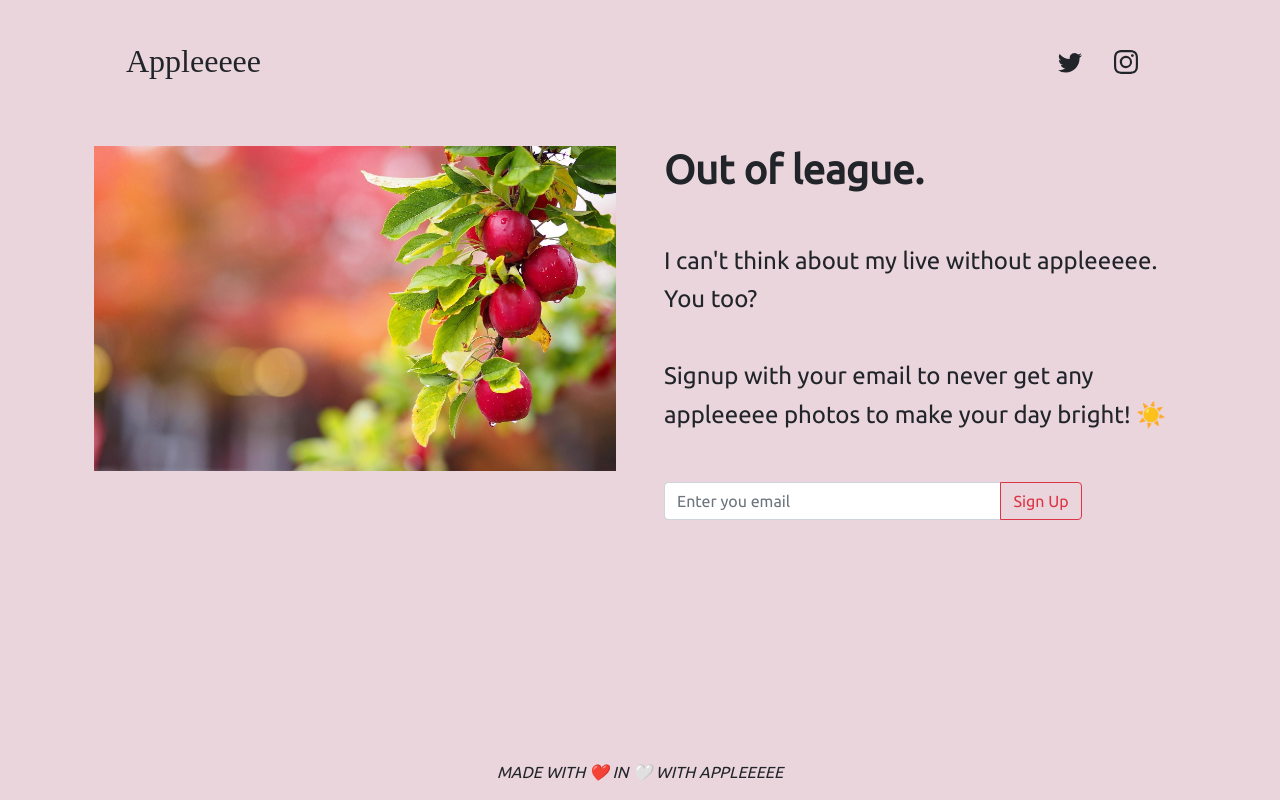
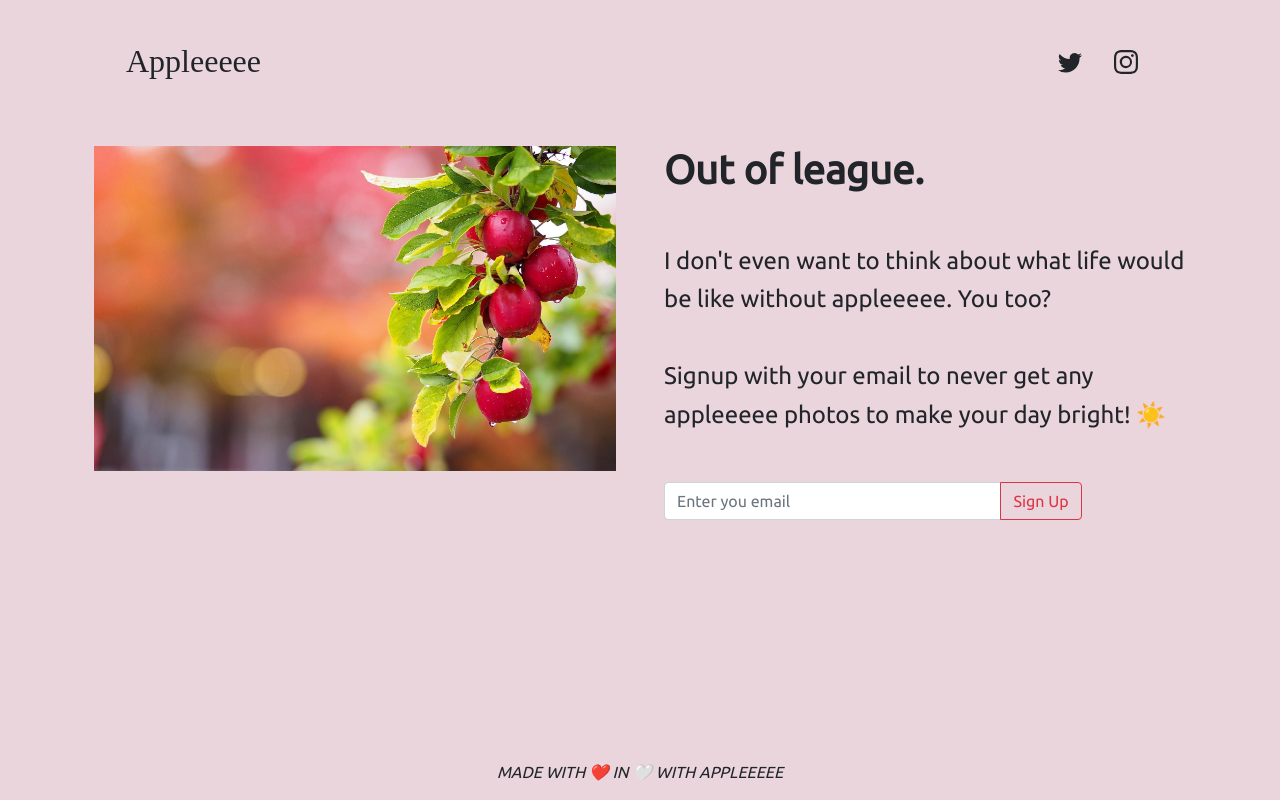
Before and after one commit to prateek-budhiraja/landing-page-launch, a React (Create React App) app: page / in a window 1280 px wide. Built offline with nearby package versions, Linux system fonts and the light colour scheme; a web font is replaced by a local one.

Commit message:
Changed text

```diff
--- a/src/HeroSection.js
+++ b/src/HeroSection.js
@@ -11,7 +11,8 @@ const HeroSection = () => {
       <Col className="p-4 col-12 col-sm-12 col-md-6 col-lg-6">
         <h1 className="mb-5">Out of league.</h1>
         <h4>
-          I can't think about my live without appleeeee. You too?
+          I don't even want to think about what life would be like without
+          appleeeee. You too?
           <br /> <br />
           Signup with your email to never get any appleeeee photos to make your
           day bright! ☀️
```
